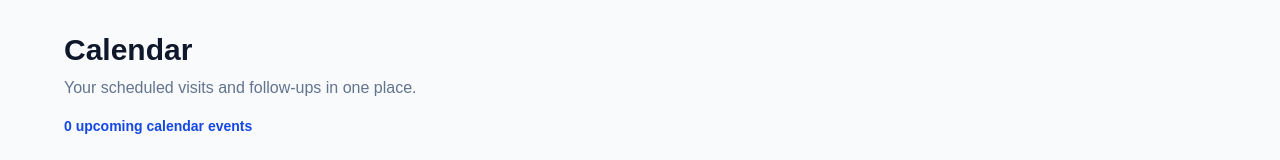
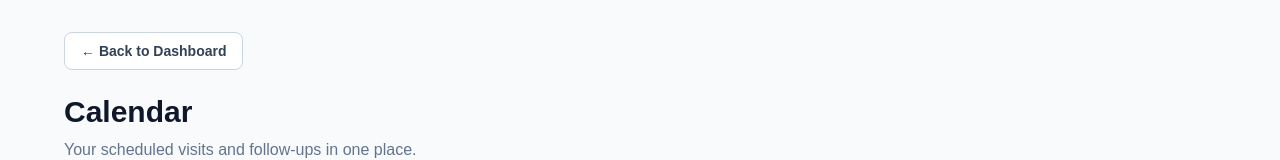
Before and after one commit to Jerry-Wendy/next-starter-template, a Next.js app: page /calendar in a window 1280 px wide. Shown: the top 160 px of the page. Built offline with nearby package versions, Linux system fonts and the light colour scheme; no server answers; the database is empty.

Commit message:
Add Back to Dashboard button to calendar

```diff
--- a/src/app/calendar/page.tsx
+++ b/src/app/calendar/page.tsx
@@ -43,8 +43,15 @@ const calendarDays = [
   ...Array.from({ length: daysInMonth }, (_, i) => i + 1),
 ];
   return (
-    <main className="min-h-screen bg-slate-50 p-8">
+ <main
+ className="min-h-screen bg-slate-50 p-8">
       <div className="mx-auto max-w-6xl">
+        <Link
+  href="/"
+  className="mb-6 inline-block rounded-lg border border-slate-300 bg-white px-4 py-2 text-sm font-semibold text-slate-700 hover:bg-slate-100"
+>
+  ← Back to Dashboard
+</Link>
         <h1 className="text-3xl font-bold text-slate-900">
           Calendar
         </h1>
```
